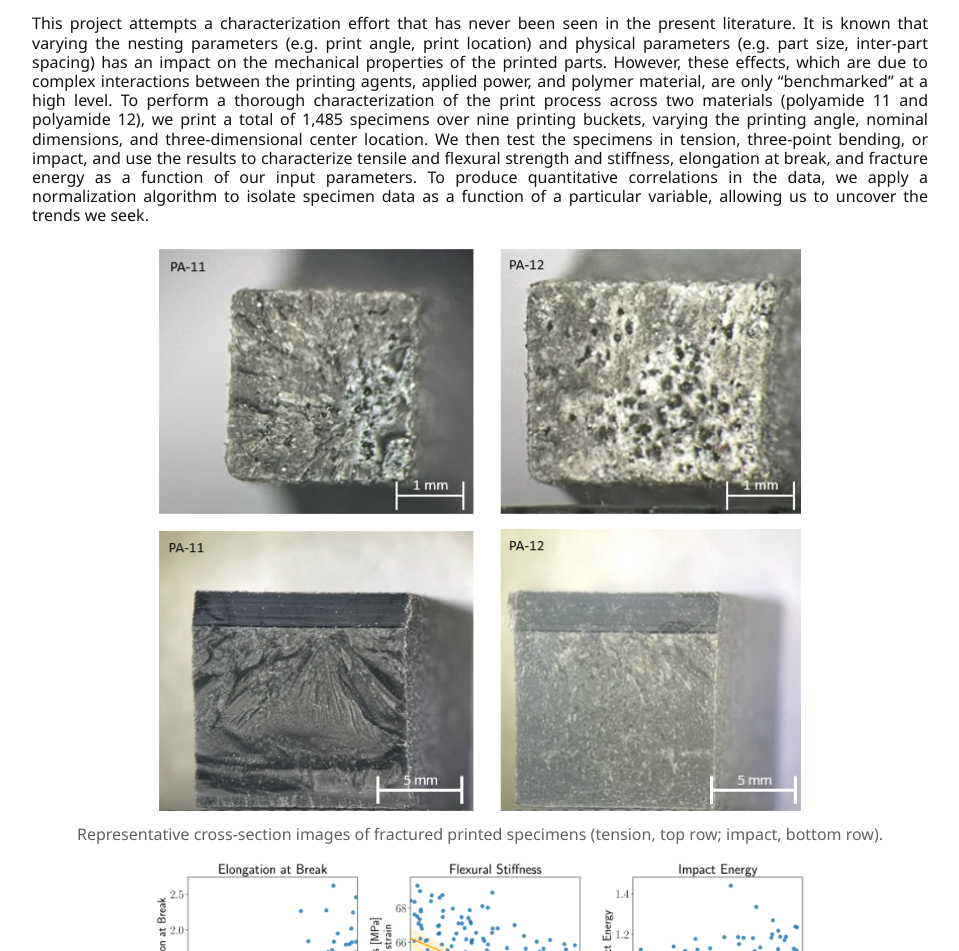
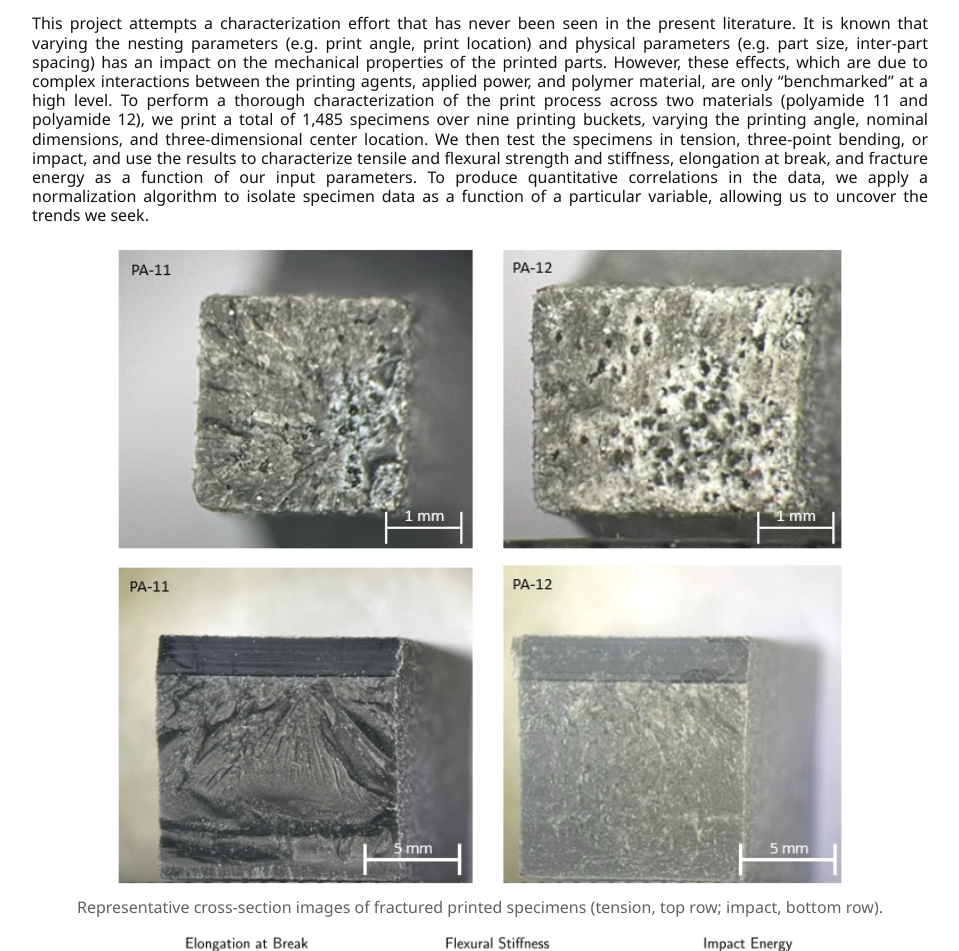
Before and after one commit to carbonheliumnitrogen/carbonheliumnitrogen.github.io, a Jekyll site: the page built from projects.html, in a window 1280 px wide. Shown: the part 619-1570 px from the top of the page, without its empty margins (160-1119 px from the left). Built offline with Jekyll 4.4.1, drawn with Linux system fonts in a browser that asks for light colours.

Commit message:
Update projects.html

```diff
--- a/projects.html
+++ b/projects.html
@@ -44,12 +44,12 @@ text-align: center;
 
 	<div id="row">
 	<figure>
-    		<img class="columntwo" src="6-a.png" style="width:80%">
+    		<img class="columntwo" src="6-a.png" style="width:90%">
 		<figcaption> Representative cross-section images of fractured printed specimens (tension, top row; impact, bottom row).
  </figcaption>
 	</figure>
 	<figure>
-    		<img class="columntwo" src="Poster_Fig_2.png" style="width:80%">
+    		<img class="columntwo" src="Poster_Fig_2.png" style="width:90%">
 		<figcaption> Angle-based normalized material properties for polyamide (PA)-12, demonstrating the trends obtained from the printed specimens.
 </figcaption>
 	</figure>
@@ -63,11 +63,11 @@ text-align: center;
 
 <div id="row">
 	<figure>
-    		<img class="columntwo" src="D1.png" style="width:80%">
+    		<img class="columntwo" src="D1.png" style="width:90%">
 		<figcaption> Printed and hand-laid up composites were tested in tension and flexure following ASTM standards. The specimens in the center were painted and "speckled" to allow for digital image correlation of local strains. </figcaption>
 	</figure>
 	<figure>
-    		<img class="columntwo" src="D2.png" style="width:80%">
+    		<img class="columntwo" src="D2.png" style="width:90%">
 		<figcaption> Representative stress-strain curves obtained from testing. (a) Hand-layup tension specimens. (b) Printed tensile specimens. (c) Hand-layup flexure specimens. (d) Printed flexure specimens. (e) Detailed view of a tensile stress-strain curve corresponding to a hand-layup specimen that experienced distinct ply failures near ultimate failure (inset).  </figcaption>
 	</figure>
 </div>
```
